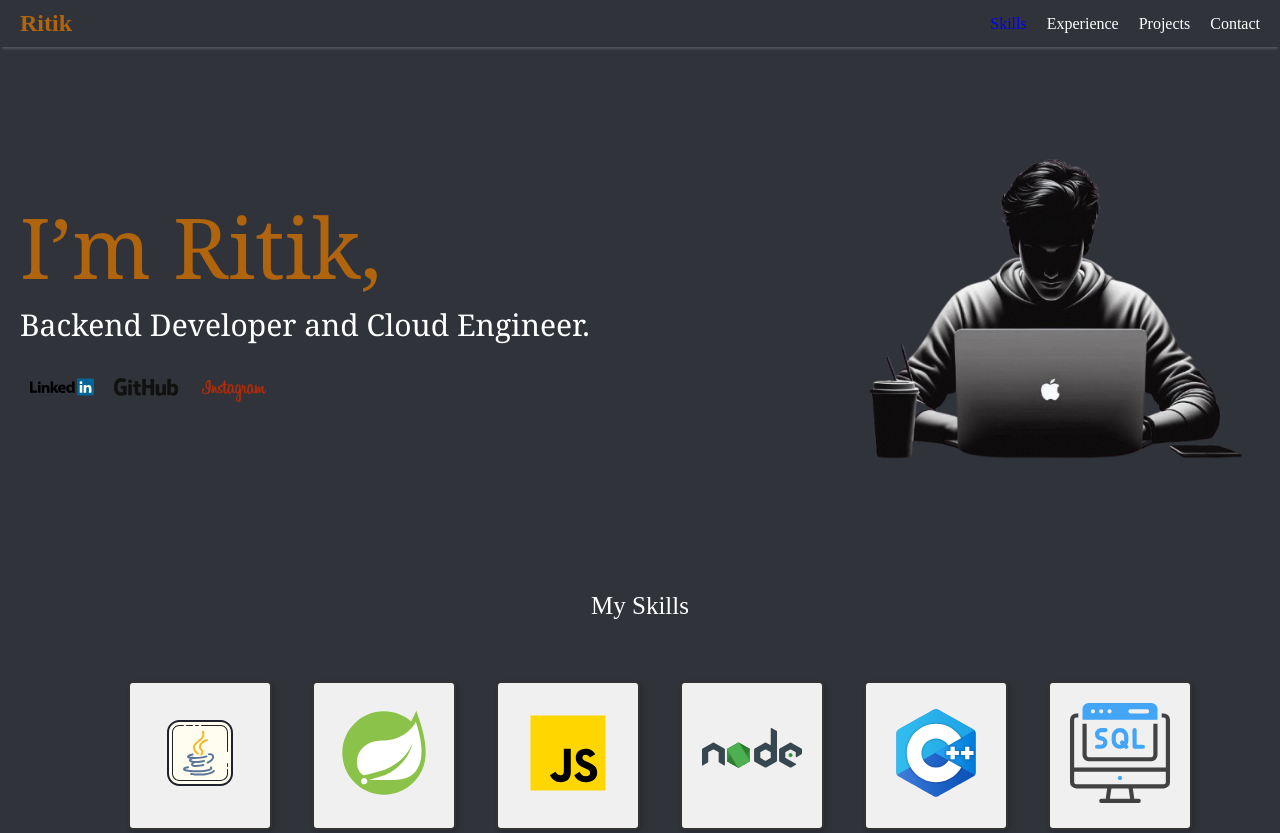
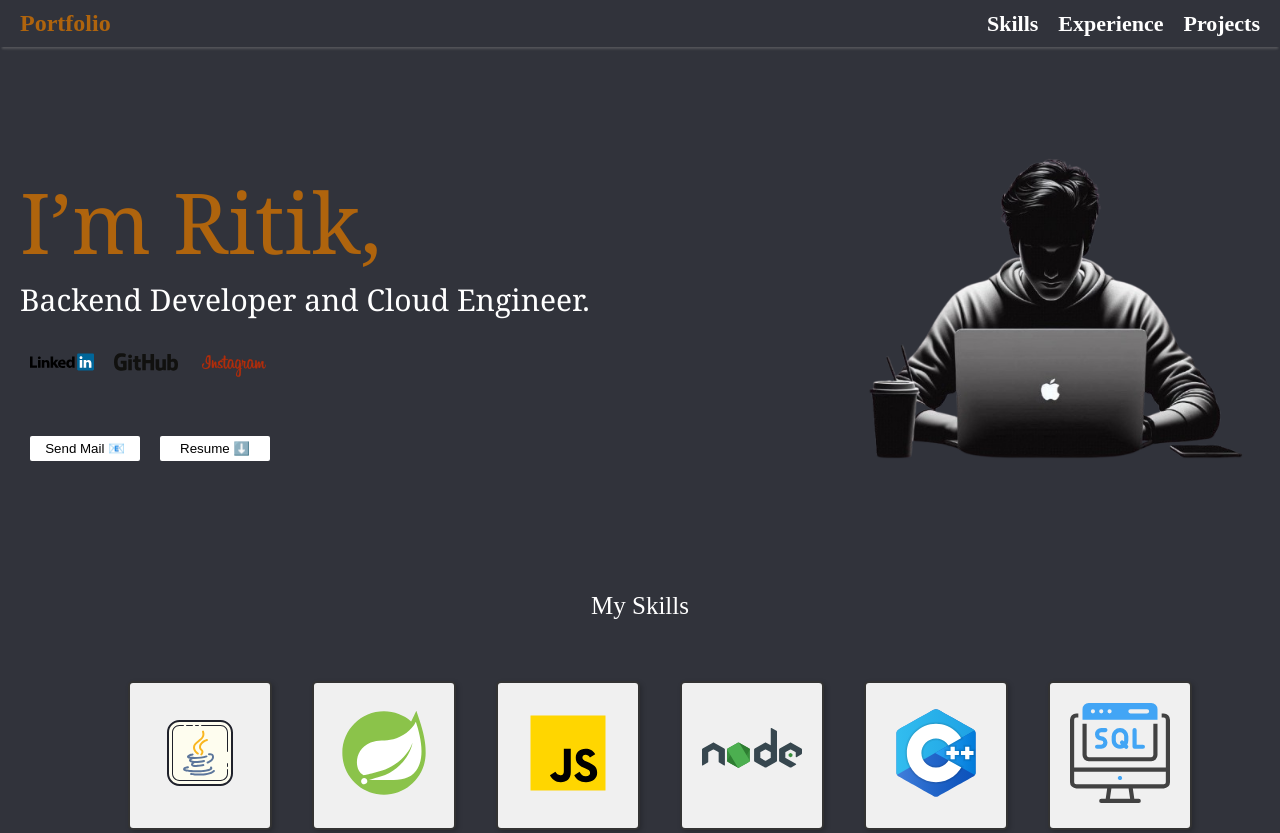
Before and after one commit to iamtheritikraj/portfolio, a plain HTML site: page index.html in a window 1280 px wide. Shown: the top 833 px of the page. Drawn offline with Linux system fonts and the light colour scheme.

Commit message:
buttons added

```diff
--- a/index.html
+++ b/index.html
@@ -14,12 +14,11 @@
 <body>
     <div class="container">
         <div class="header">
-            <span class="logoName">Ritik</span>
+            <span class="logoName">Portfolio</span>
             <ul class="menu">
                 <li class="menuList"><a href="#skillsPosition">Skills</a></li>
                 <li class="menuList">Experience</li>
                 <li class="menuList">Projects</li>
-                <li class="menuList">Contact</li>
             </ul>
         </div>
         <div class="main">
@@ -90,6 +89,16 @@
                                 </svg>
                             </li>
                         </a>
+                    </ul>
+                </div>
+                <div class="connect">
+                    <ul id="connect">
+                        <li class="mail">
+                            <button>Send Mail 📧</button>
+                        </li>
+                        <li class="resume">
+                            <button>Resume ⬇️ </button>
+                        </li>
                     </ul>
                 </div>
             </div>
--- a/style.css
+++ b/style.css
@@ -3,8 +3,9 @@ body {
   margin: 0px;
   padding: 0px;
 }
-a{
+.menuList a {
   text-decoration: none;
+  color: inherit;
 }
 
 .header {
@@ -36,7 +37,9 @@ a{
 .menuList {
   margin-left: 20px;
   color: white;
+  font-size: 22px;
   cursor: pointer;
+  font-weight: bolder;
 }
 
 .main {
@@ -75,6 +78,26 @@ a{
 
 .socialListItem {
   padding: 10px;
+}
+#connect{
+  display: flex;
+  list-style-type: none;
+  margin:0px;
+  padding: 0px;
+}
+
+#connect button{
+  margin:10px;
+  padding: 5px;
+  width: 110px;
+  cursor: pointer;
+  background-color: white;
+  border: 1px;
+  border-radius: 2px;
+  transition: background-color 0.3s, color 0.3s;
+}
+#connect button:active{
+  transform: translateY(5px);
 }
 
 .skill {
```
